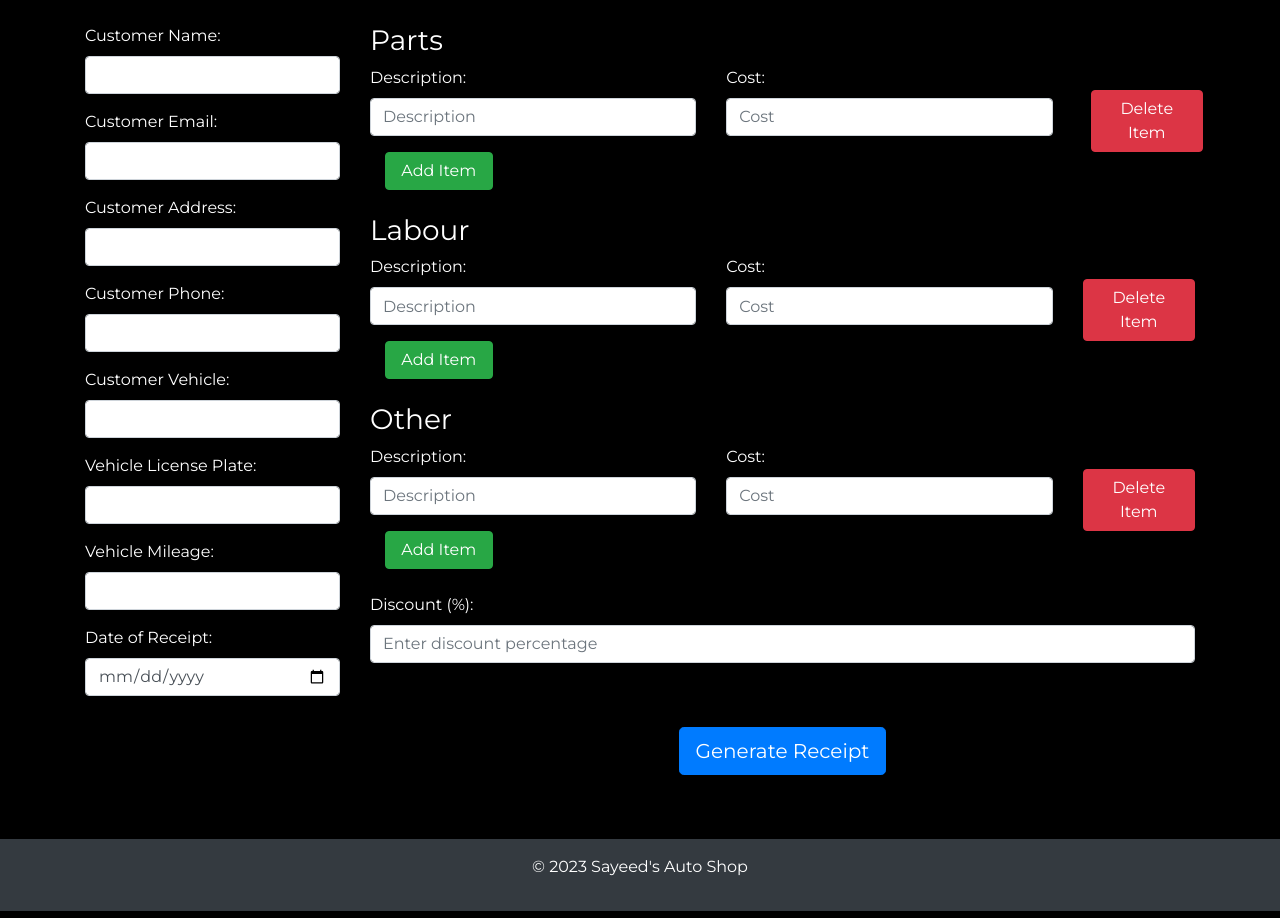
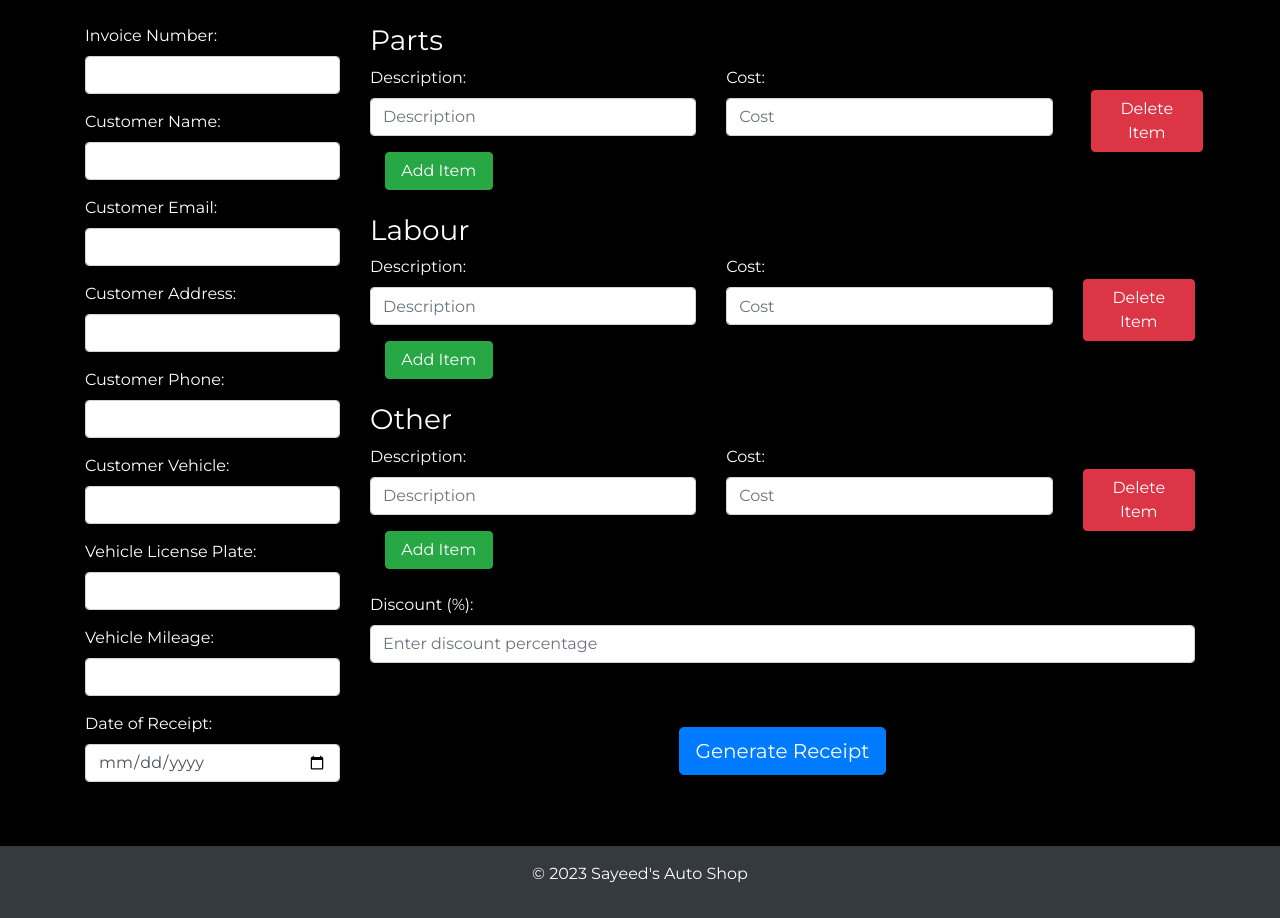
Before and after one commit to aaronmoruf7/autoshopfinance, a Flask app: page /generate_receipt in a window 1280 px wide. Shown: the part 62-980 px from the top of the page. Run offline with Flask 3, Linux system fonts and the light colour scheme; the visitor is signed in with stand-in values (Sample User, id 1); some libraries are stand-ins or nearby versions.

Commit message:
sixth commit

```diff
--- a/myapp/routes.py
+++ b/myapp/routes.py
@@ -356,6 +356,7 @@ def delete_expense():
 def generate_receipt():
     if request.method == "POST":
         # Retrieve data from the form
+        invoice_number = request.form.get("invoice_number")
         customer_name = request.form.get("customer_name")
         customer_email = request.form.get("customer_email")
         customer_address = request.form.get("customer_address")
@@ -389,6 +390,7 @@ def generate_receipt():
         # Generate HTML for receipt
         receipt_template = render_template(
             "receipt_template.html",
+            invoice_number=invoice_number,
             customer_name=customer_name,
             customer_email=customer_email,
             customer_address=customer_address,
--- a/myapp/templates/generate_receipt.html
+++ b/myapp/templates/generate_receipt.html
@@ -5,6 +5,10 @@
     <form method="post" action="/generate_receipt" id="receiptForm" target="_blank" class="row">
     <!-- Left Section: Entries from customer name to date of receipt -->
         <div class="col-md-3">
+            <div class="form-group mb-3">
+                <label for="invoice_number">Invoice Number:</label>
+                <input type="number" id="invoice_number" name="invoice_number" class="form-control" required>
+            </div>
             <div class="form-group mb-3">
                 <label for="customer_name">Customer Name:</label>
                 <input type="text" id="customer_name" name="customer_name" class="form-control" required>
```
Also changed, not shown: myapp/templates/receipt_template.html (+12 -2 lines).
